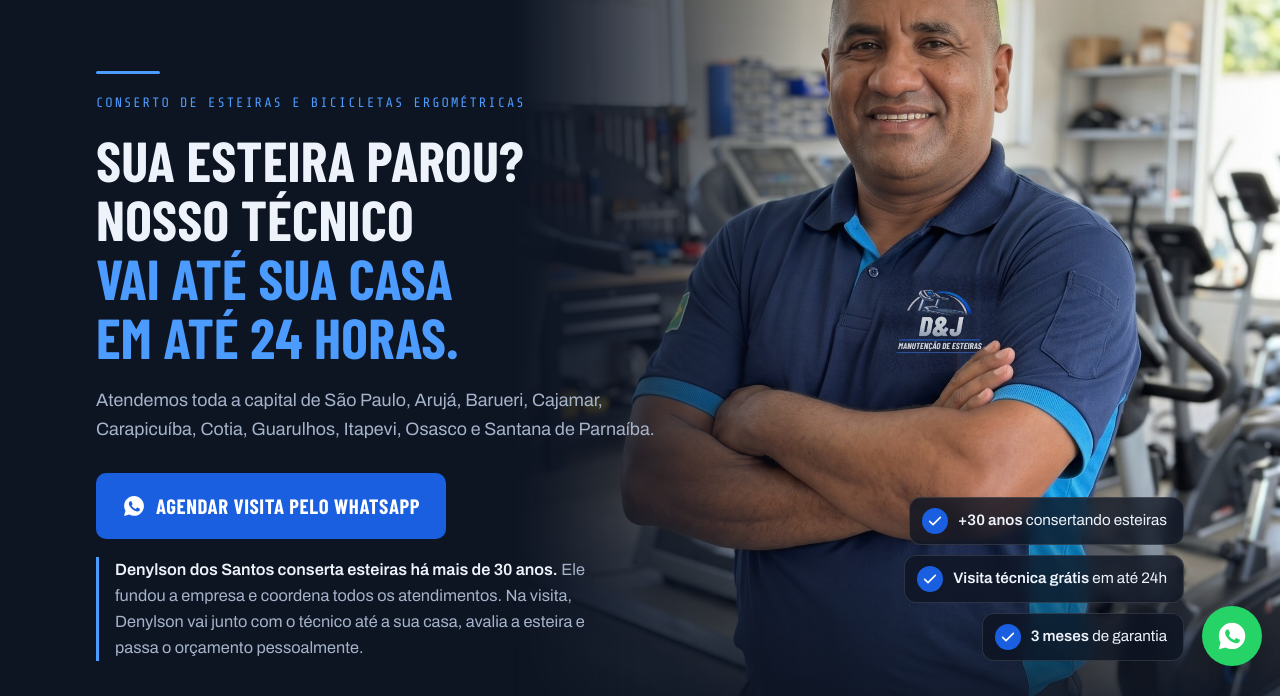
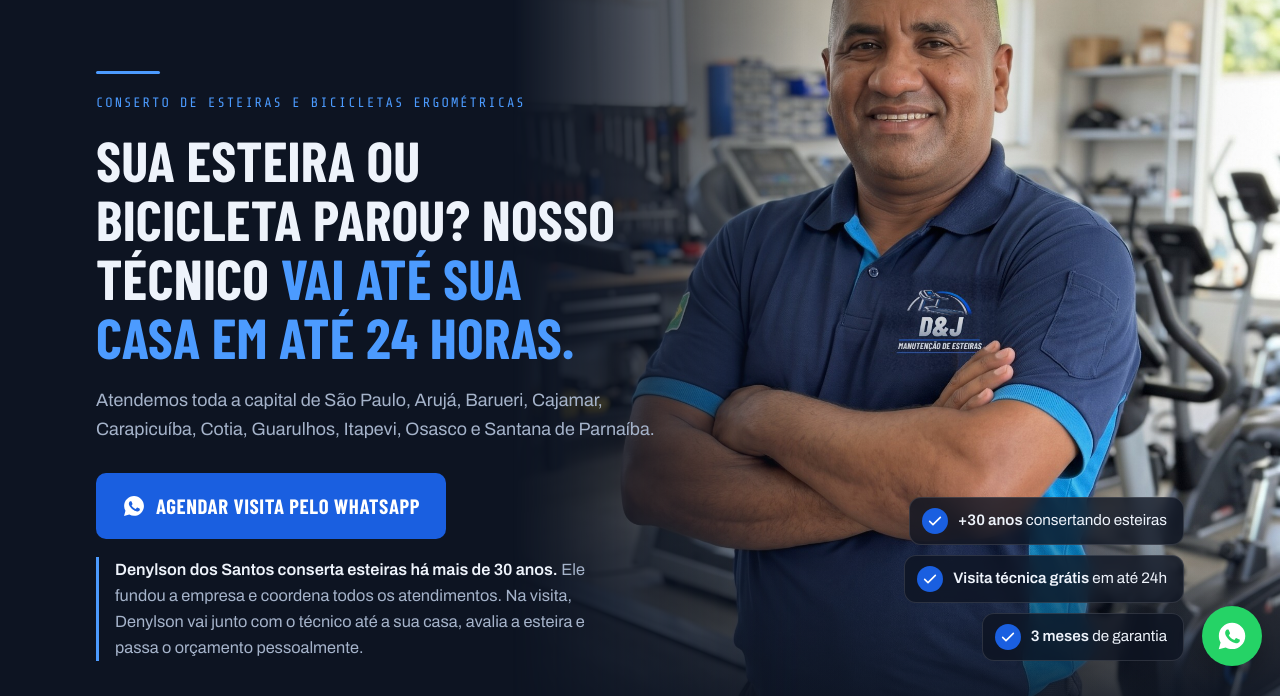
Before and after one commit to orleitrafego-cpu/denylson-manutencao-esteiras, a plain HTML site: page index.html in a window 1280 px wide. Shown: the part 116-812 px from the top of the page. Drawn offline with nearby package versions, Linux system fonts and the light colour scheme; a web font is replaced by a local one.

Commit message:
Título: sua esteira ou bicicleta parou?
Co-Authored-By: Claude Opus 5.5 <noreply@anthropic.com>

```diff
--- a/index.html
+++ b/index.html
@@ -203,6 +203,7 @@ footer.site .wrap{padding-block:34px calc(34px + 64px);display:grid;gap:8px}
   .hero-photo::after{background:radial-gradient(120% 75% at 50% 28%,transparent 45%,color-mix(in srgb,var(--belt) 70%,transparent) 100%),linear-gradient(180deg,color-mix(in srgb,var(--belt) 40%,transparent) 0%,color-mix(in srgb,var(--belt) 20%,transparent) 22%,color-mix(in srgb,var(--belt) 85%,transparent) 55%,var(--belt) 82%)}
   .hero-shell .hero{padding-top:110px}
   .hero-shell .hero h1{font-size:2.15rem;margin:10px 0 12px}
+  @media (max-width:360px){.hero-shell .hero h1{font-size:1.85rem;margin:8px 0 10px}.hero-shell .hero .eyebrow{font-size:.75rem;letter-spacing:1.5px}}
   .hero-shell .hero .sub{font-size:.98rem;line-height:1.5}
   .hero-shell .hero .cta{margin-top:18px}
   .hero-shell .bar{margin-bottom:12px}
@@ -258,7 +259,7 @@ footer.site .wrap{padding-block:34px calc(34px + 64px);display:grid;gap:8px}
       <div class="hero-text">
         <span class="bar" aria-hidden="true"></span>
         <p class="eyebrow">Conserto de esteiras e bicicletas ergométricas</p>
-        <h1 id="h1">Sua esteira parou? Nosso técnico <em>vai até sua casa em até 24 horas.</em></h1>
+        <h1 id="h1">Sua esteira ou bicicleta parou? Nosso técnico <em>vai até sua casa em até 24 horas.</em></h1>
         <p class="sub">Atendemos toda a capital de São Paulo, Arujá, Barueri, Cajamar, Carapicuíba, Cotia, Guarulhos, Itapevi, Osasco e Santana de Parnaíba.</p>
         <div class="cta">
           <a class="btn" href="https://wa.me/5511930535990?text=Ol%C3%A1%2C%20vim%20pelo%20site.%20Minha%20esteira%20%C3%A9%20da%20marca%20___%20e%20est%C3%A1%20com%20este%20problema%3A%20___.%20Meu%20endere%C3%A7o%20%C3%A9%20___." target="_blank" rel="noopener"><svg aria-hidden="true"><use href="#wa"/></svg>Agendar visita pelo WhatsApp</a>
```
